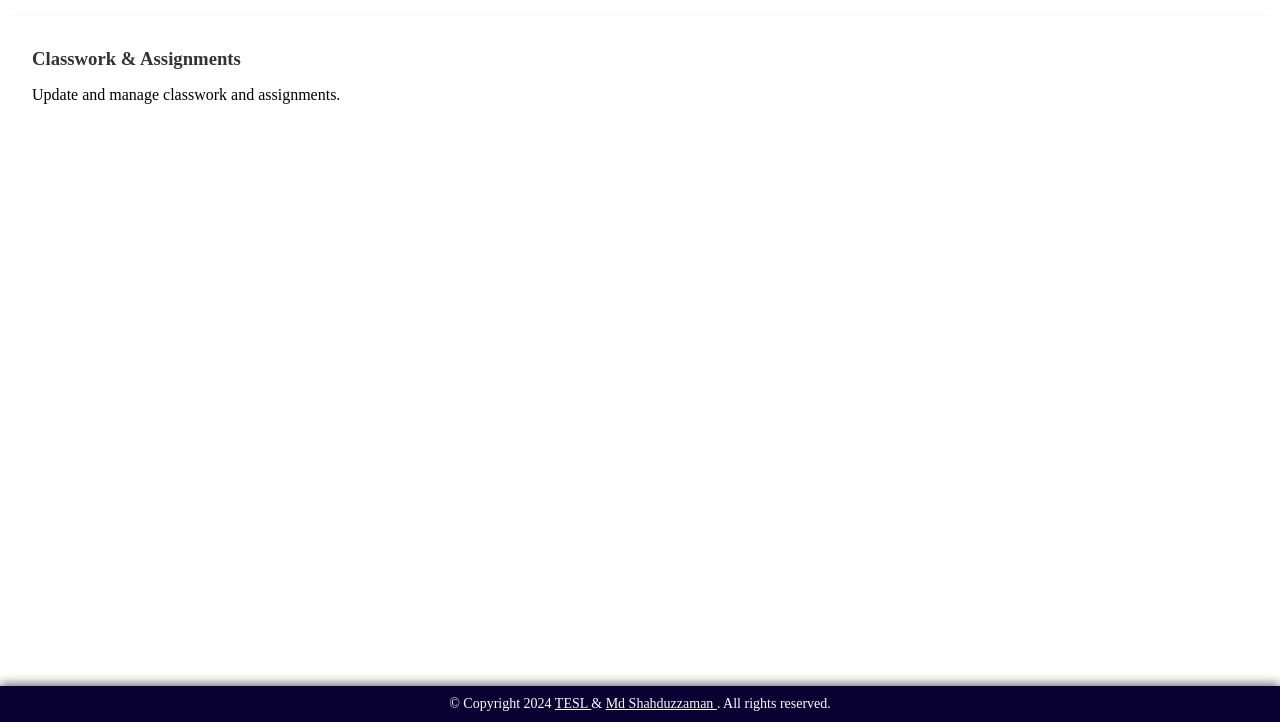
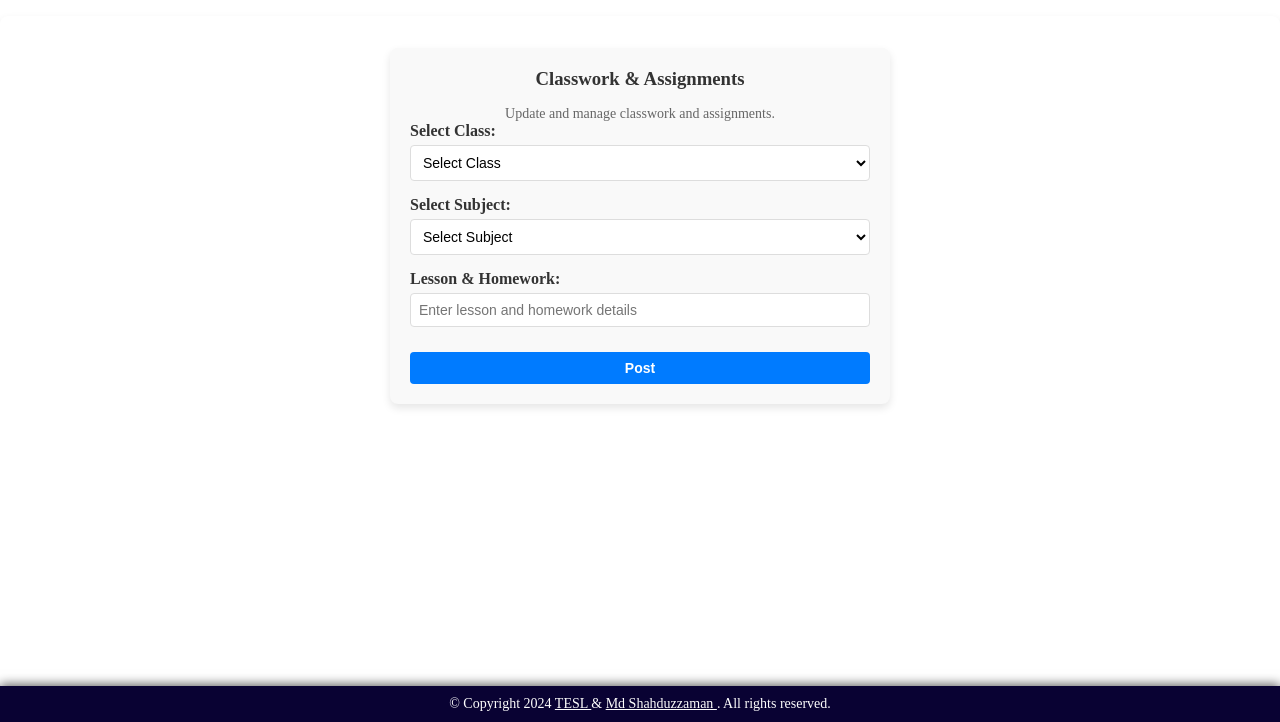
Before and after one commit to Shahduzzaman/School_Management_Web_Application, a PHP site: page /teacherDashboard.html in a window 1280 px wide, after a click on "Classwork". Shown: the part 78-800 px from the top of the page. Run offline with PHP 8.4, Linux system fonts and the light colour scheme.

Commit message:
Classwork section done in teacherDashboard

```diff
--- a/Frontend/teacherDashboard.css
+++ b/Frontend/teacherDashboard.css
@@ -90,6 +90,78 @@
     margin-bottom: 1rem;
     color: #333;
 }
+
+
+\\classwork\\
+
+#classwork {
+    padding: 20px;
+    font-family: Arial, sans-serif;
+}
+
+#classwork .classwork-container {
+    max-width: 500px;
+    margin: auto;
+    background: #f9f9f9;
+    border-radius: 8px;
+    box-shadow: 0 4px 8px rgba(0, 0, 0, 0.1);
+    padding: 20px;
+}
+
+#classwork h3 {
+    text-align: center;
+    color: #333;
+}
+
+#classwork p {
+    text-align: center;
+    color: #666;
+    font-size: 14px;
+}
+
+#classwork .form-group {
+    margin-bottom: 15px;
+    display: flex;
+    flex-direction: column;
+}
+
+#classwork label {
+    margin-bottom: 5px;
+    font-weight: bold;
+    color: #333;
+}
+
+#classwork select,
+#classwork input,
+#classwork button {
+    padding: 8px;
+    font-size: 14px;
+    border: 1px solid #ddd;
+    border-radius: 4px;
+    width: 100%;
+}
+
+#classwork select {
+    background: #fff;
+}
+
+#classwork input {
+    background: #fff;
+}
+
+#classwork button {
+    background: #007bff;
+    color: #fff;
+    border: none;
+    cursor: pointer;
+    margin-top: 10px;
+}
+
+#classwork button:hover {
+    background: #0056b3;
+}
+
+
 table {
     width: 100%;
     border-collapse: collapse;
@@ -266,4 +338,59 @@
     overflow-x: auto;
     white-space: nowrap;
     border: 1px solid #ccc;
-  }
+}
+
+
+
+#studentIdContainer {
+    display: flex;
+    gap: 10px;
+}
+
+#studentInfo .profile-item {
+    margin-bottom: 8px;
+    font-size: 15px;
+}
+
+#totalMarksContainer {
+    display: grid;
+    grid-template-columns: 1fr 1fr;
+    gap: 10px;
+    max-width: 800px;
+    margin: left;
+    margin-bottom: 8px;
+}
+
+#totalMarksContainer label {
+    grid-column: span 1;
+    text-align: right;
+    padding-right: 5px;
+}
+
+#totalMarksContainer input,
+#totalMarksContainer textarea {
+    grid-column: span 1;
+    width: 50%;
+    padding: 8px;
+    font-size: 1.1em;
+    box-sizing: border-box;
+}
+
+#comment {
+    grid-column: span 2;
+}
+button[type="submit"] {
+    background-color: #4CAF50;
+    color: white;
+    padding: 0.7rem 1.5rem;
+    font-size: 1rem;
+    border: none;
+    border-radius: 4px;
+    cursor: pointer;
+    transition: background-color 0.3s ease;
+    width: 100%;
+    margin-top: 1rem;
+}
+button[type="submit"]:hover {
+    background-color: #4768d6;
+}
--- a/Frontend/teacherDashboard.html
+++ b/Frontend/teacherDashboard.html
@@ -62,9 +62,41 @@
             </section>
 
             <section id="classwork" class="section">
-                <h3>Classwork & Assignments</h3>
-                <p>Update and manage classwork and assignments.</p>
+                <div class="classwork-container">
+                    <h3>Classwork & Assignments</h3>
+                    <p>Update and manage classwork and assignments.</p>
+                    <form id="classworkForm">
+                        <div class="form-group">
+                            <label for="classSelect">Select Class:</label>
+                            <select id="classSelect" name="class">
+                                <option value="" disabled selected>Select Class</option>
+                                <option value="class1">Class 1</option>
+                                <option value="class2">Class 2</option>
+                                <option value="class3">Class 3</option>
+                                <option value="class4">Class 4</option>
+                                <option value="class5">Class 5</option>
+                            </select>
+                        </div>
+                        <div class="form-group">
+                            <label for="subjectSelect">Select Subject:</label>
+                            <select id="subjectSelect" name="subject">
+                                <option value="" disabled selected>Select Subject</option>
+                                <option value="math">Mathematics</option>
+                                <option value="science">Science</option>
+                                <option value="english">English</option>
+                                <option value="history">History</option>
+                                <option value="geography">Geography</option>
+                            </select>
+                        </div>
+                        <div class="form-group">
+                            <label for="lessonInput">Lesson & Homework:</label>
+                            <input type="text" id="lessonInput" name="lesson" placeholder="Enter lesson and homework details">
+                        </div>
+                        <button type="submit" id="postButton">Post</button>
+                    </form>
+                </div>
             </section>
+
 
             <section id="results" class="section">
                 <div class="results-container">
```
